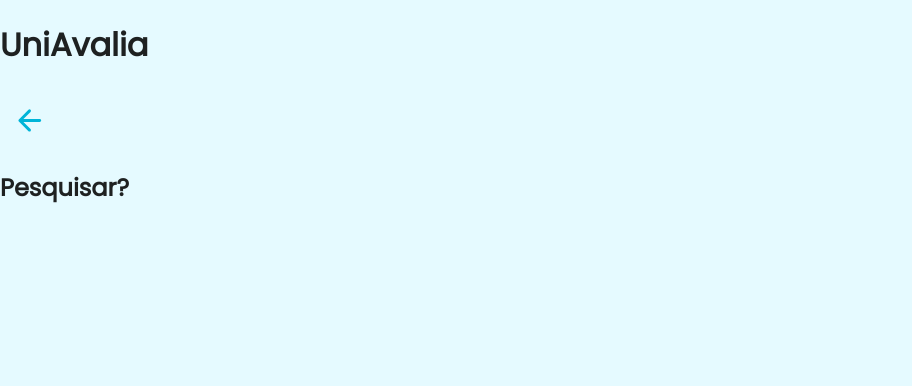
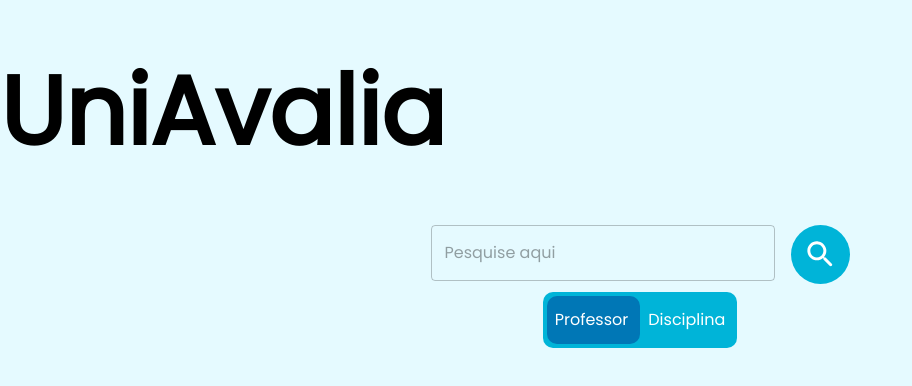
Before and after one commit to Barbosa885/UniAvalia-front, a Next.js app: page /search in a window 1280 px wide. Shown: the top 386 px of the page, without its empty margins (0-912 px from the left). Built offline with nearby package versions, Linux system fonts and the light colour scheme.

Commit message:
feat: Add styled search bar and switch

```diff
--- /dev/null
+++ b/src/components/SearchBar/index.tsx
@@ -0,0 +1,47 @@
+import { useState } from 'react'
+import styled from '@emotion/styled'
+import { SearchRounded } from '@mui/icons-material'
+import { TextField, TextFieldProps } from '@mui/material'
+import { useRouter } from 'next/router'
+
+import { IconButton } from '../Button'
+import { Switch } from '../Switch'
+
+const StyledForm = styled('form')({
+  display: 'flex',
+  flexDirection: 'column',
+  alignItems: 'center',
+  gap: '.5rem',
+
+  '.input-container': {
+    display: 'flex',
+    flexDirection: 'row',
+    gap: '1rem',
+  },
+})
+
+export type SearchBarProps = TextFieldProps
+
+export const SearchBar = ({ ...props }: SearchBarProps): JSX.Element => {
+  const router = useRouter()
+  const [isTeacher, setIsTeacher] = useState(true)
+
+  return (
+    <StyledForm>
+      <div className="input-container">
+        <TextField placeholder="Pesquise aqui" {...props} />
+        <IconButton
+          filled
+          size="large"
+          onClick={router.back}
+          color="primary"
+          Icon={SearchRounded}
+        />
+      </div>
+
+      <Switch isTeacher={isTeacher} setIsTeacher={setIsTeacher} />
+    </StyledForm>
+  )
+}
+
+export default SearchBar
--- /dev/null
+++ b/src/components/Switch/index.tsx
@@ -0,0 +1,86 @@
+import styled from '@emotion/styled'
+import { Button } from '@mui/material'
+
+const SwitchContainer = styled('div')(({ theme }) => ({
+  display: 'flex',
+  flexDirection: 'row',
+  alignItems: 'center',
+  gap: '.25rem',
+
+  width: 'min-content',
+  height: 48,
+  padding: '.25rem',
+  backgroundColor: theme.palette.primary.main,
+  borderRadius: 10,
+
+  position: 'relative',
+
+  '&::after': {
+    content: '""',
+    position: 'absolute',
+    top: '.25rem',
+    bottom: '.25rem',
+    left: '50%',
+    right: '.25rem',
+
+    borderRadius: 10,
+    backgroundColor: theme.palette.secondary.main,
+
+    transition: 'left .2s ease-in-out, right .2s ease-in-out',
+  },
+
+  '&.isTeacher::after': {
+    left: '.25rem',
+    right: '50%',
+  },
+}))
+
+const SwitchButton = styled(Button)(({ theme }) => ({
+  backgroundColor: 'transparent',
+  color: theme.palette.primary.contrastText,
+  verticalAlign: 'middle',
+  height: '100%',
+  fontSize: 16,
+  borderRadius: 10,
+  padding: '0 .5rem',
+  zIndex: 1,
+
+  '&:hover': {
+    backgroundColor: 'rgba(255, 255, 255, .1)',
+  },
+}))
+
+export interface SwitchProps {
+  isTeacher: boolean
+  setIsTeacher: (isTeacher: boolean) => void
+}
+
+export const Switch = ({
+  isTeacher,
+  setIsTeacher,
+}: SwitchProps): JSX.Element => {
+  const handleClick = (isT: boolean): void => {
+    setIsTeacher(isT)
+  }
+
+  return (
+    <SwitchContainer className={isTeacher ? 'isTeacher' : ''}>
+      <SwitchButton
+        disableRipple
+        onClick={() => {
+          handleClick(true)
+        }}
+      >
+        Professor
+      </SwitchButton>
+      <SwitchButton
+        disableRipple
+        onClick={() => {
+          handleClick(false)
+        }}
+      >
+        Disciplina
+      </SwitchButton>
+    </SwitchContainer>
+  )
+}
--- a/src/pages/_app.tsx
+++ b/src/pages/_app.tsx
@@ -1,4 +1,6 @@
-import { CssBaseline, ThemeProvider } from '@mui/material'
+import createCache from '@emotion/cache'
+import { CacheProvider } from '@emotion/react'
+import { ThemeProvider } from '@mui/material'
 import type { AppProps } from 'next/app'
 import Head from 'next/head'
 
@@ -8,6 +10,11 @@ import { theme } from '../styles/theme'
 
 import '../styles/globals.css'
 
+export const muiCache = createCache({
+  key: 'mui',
+  prepend: true,
+})
+
 export default function MyApp({ Component, pageProps }: AppProps): JSX.Element {
   return (
     <>
@@ -15,10 +22,12 @@ export default function MyApp({ Component, pageProps }: AppProps): JSX.Element {
         <title>UniAvalia</title>
         <meta name="viewport" content="initial-scale=1.0, width=device-width" />
       </Head>
-      <ThemeProvider theme={theme}>
-        <CssBaseline />
-        <Component {...pageProps} />
-      </ThemeProvider>
+      <CacheProvider value={muiCache}>
+        <ThemeProvider theme={theme}>
+          {/* <CssBaseline /> */}
+          <Component {...pageProps} />
+        </ThemeProvider>
+      </CacheProvider>
     </>
   )
 }
--- a/src/pages/search/index.tsx
+++ b/src/pages/search/index.tsx
@@ -1,23 +1,10 @@
-import { ArrowBackRounded } from '@mui/icons-material'
-import { useRouter } from 'next/router'
-
-import { IconButton } from '../../components/Button'
+import SearchBar from '../../components/SearchBar'
 
 export default function Search(): JSX.Element {
-  const router = useRouter()
-
   return (
     <>
       <h1 className="text-8xl">UniAvalia</h1>
-      <IconButton
-        size="large"
-        onClick={() => {
-          router.back()
-        }}
-        color="primary"
-        Icon={ArrowBackRounded}
-      />
-      <h2 className="text-4xl">Pesquisar?</h2>
+      <SearchBar />
     </>
   )
 }
--- a/src/styles/globals.css
+++ b/src/styles/globals.css
@@ -1,11 +1,10 @@
-@tailwind base;
+@import "tailwindcss/base";
 @import "tailwindcss/components";
 @import "tailwindcss/utilities";
 
-body, html {
+body {
   margin: 0;
-  padding: 0;
-  font-family: 'Poppins', sans-serif;
+  padding: 0;  font-family: 'Poppins', sans-serif;
   background-color: #e5faff;
   box-sizing: border-box;
 }
--- a/tailwind.config.js
+++ b/tailwind.config.js
@@ -1,7 +1,7 @@
 /** @type {import('tailwindcss').Config} */
 module.exports = {
   content: [
-    "./src/pages/**/*.{ts,tsx}"
+    "./src/pages/**/*.{ts,tsx,css}"
   ],
   theme: {
     extend: {},
```
